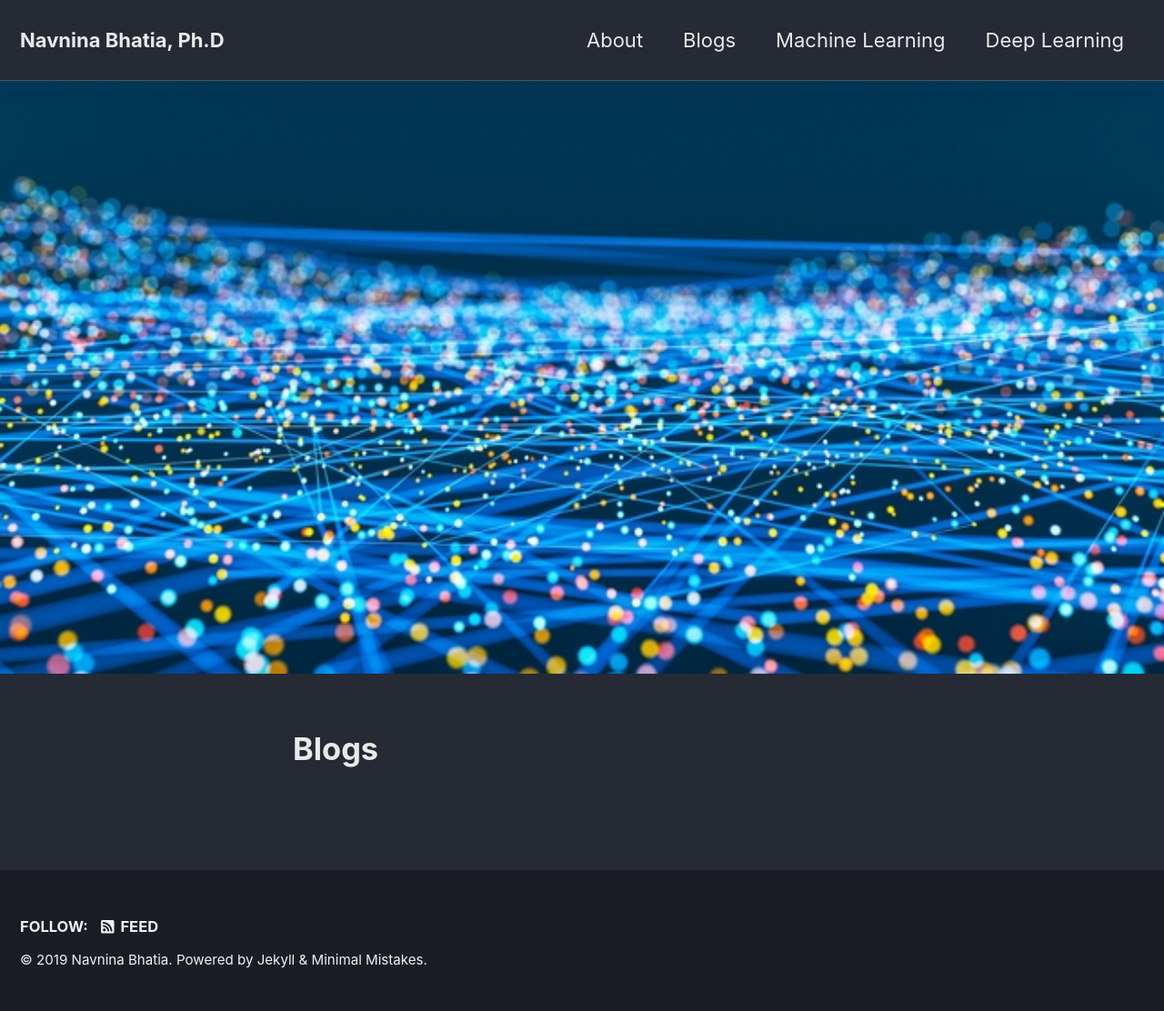
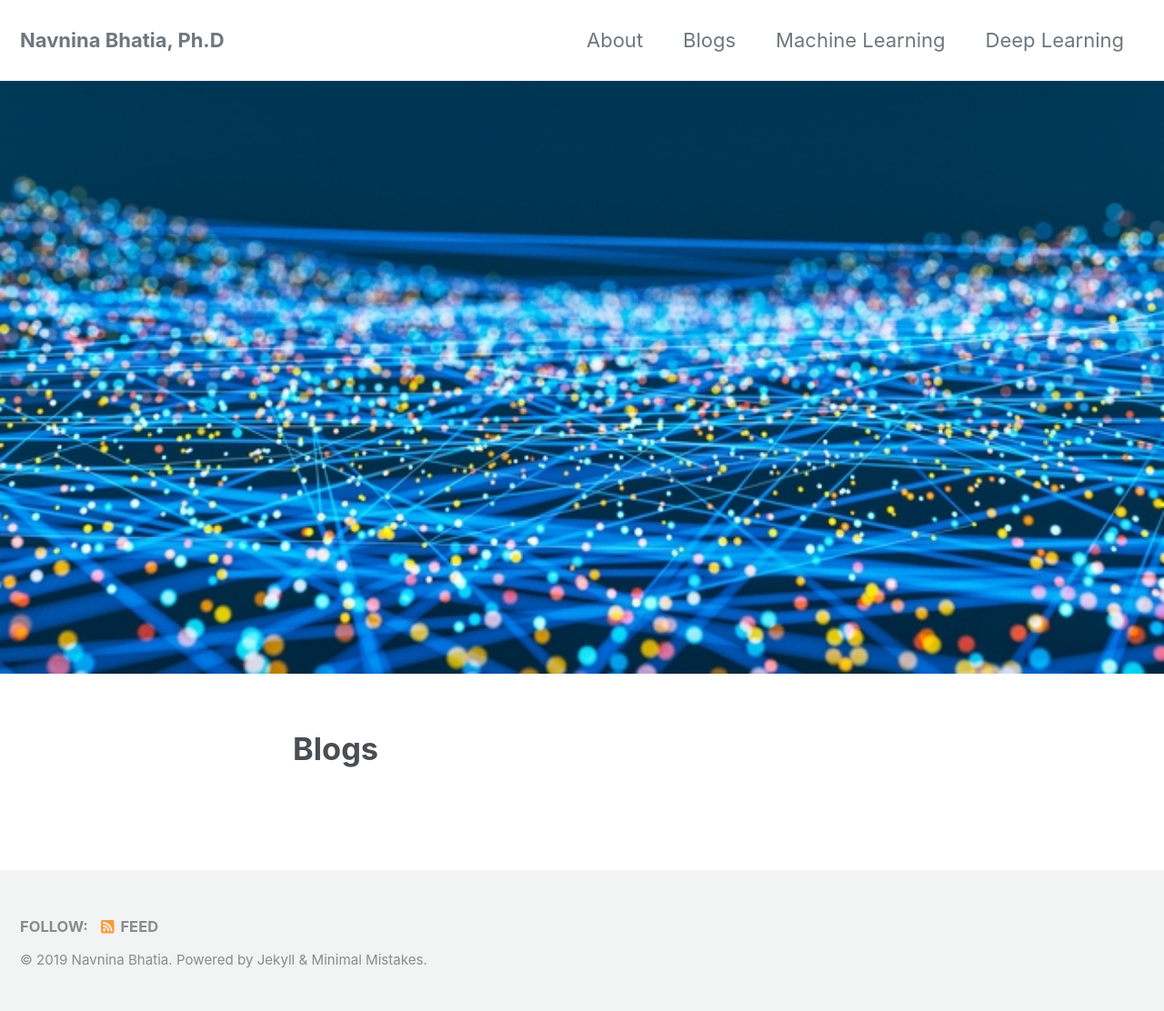
Before and after one commit to navnina/navnina.github.io, a Jekyll site: the page built from _pages/Blogs.md, in a window 1280 px wide. Shown: the whole page at 91% size. Built offline with Jekyll 4.4.1, drawn with Linux system fonts in a browser that asks for light colours; cached includes are drawn as plain includes; nearby versions of some CDN libraries.

Commit message:
new github

```diff
--- a/_config.yml
+++ b/_config.yml
@@ -12,7 +12,7 @@
 
 # theme                  : "minimal-mistakes-jekyll"
 # remote_theme           : "mmistakes/minimal-mistakes"
-minimal_mistakes_skin    : "dark" # "air", "aqua", "contrast", "dark", "dirt", "neon", "mint", "plum", "sunrise"
+minimal_mistakes_skin    : "default" # "air", "aqua", "contrast", "dark", "dirt", "neon", "mint", "plum", "sunrise"
 
 # Site Settings
 locale                   : "en-US"
--- a/index.html
+++ b/index.html
@@ -3,5 +3,5 @@ layout: home
 author_profile: true
 caption: "Photo credit: [**paulgroganphotography**](https://www.paulgroganphotography.com/)"
 header:
-  overlay_image: "/images/cover_indexphoto.jpg"
+  overlay_image: "/images/cover_index_photo.jpg"
 ---
```
